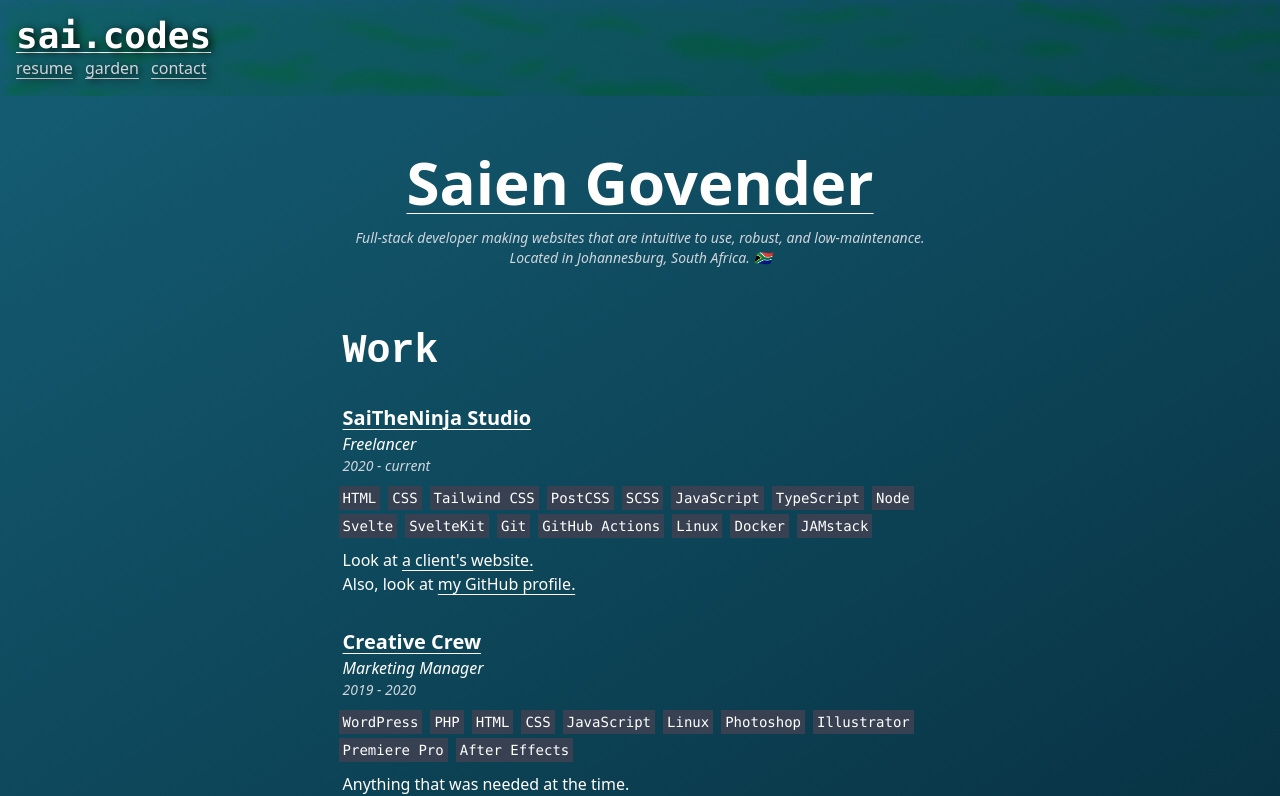
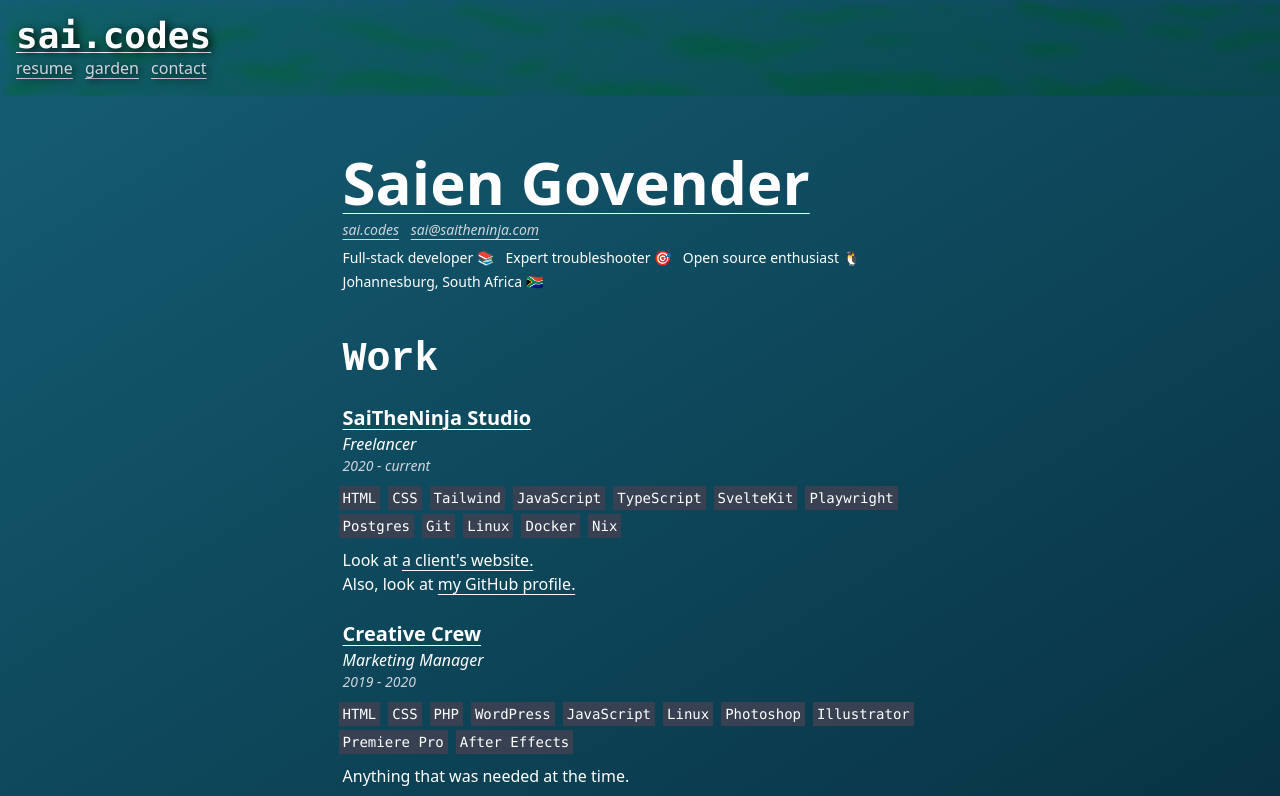
Before and after one commit to saitheninja/sai-codes, a SvelteKit app: page /resume in a window 1280 px wide. Shown: the top 796 px of the page. Built offline with nearby package versions, Linux system fonts and the light colour scheme; a web font is replaced by a local one.

Commit message:
update resume

```diff
--- a/src/routes/resume/+page.svelte
+++ b/src/routes/resume/+page.svelte
@@ -12,21 +12,20 @@
     tools: [
       "HTML",
       "CSS",
-      "Tailwind CSS",
-      "PostCSS",
-      "SCSS",
+      "Tailwind",
 
       "JavaScript",
       "TypeScript",
-      "Node",
-      "Svelte",
       "SvelteKit",
 
+      "Playwright",
+
+      "Postgres",
+
       "Git",
-      "GitHub Actions",
       "Linux",
       "Docker",
-      "JAMstack",
+      "Nix",
     ],
   };
   let workCCrew = {
@@ -39,11 +38,14 @@
     subhText: "Marketing Manager",
     years: "2019 - 2020",
     tools: [
-      "WordPress",
-      "PHP",
       "HTML",
       "CSS",
+
+      "PHP",
+      "WordPress",
+
       "JavaScript",
+
       "Linux",
 
       "Photoshop",
@@ -96,34 +98,41 @@
   <title>sai.codes a resume</title>
 </svelte:head>
 
-<div class="space-y-16">
-  <section
-    id="name"
-    class="text-center"
-  >
+<div class="space-y-12">
+  <section id="name">
     <h1 class="name">
       <a
         href="/resume"
-        title="my resume page"
+        title="my resume"
         class="underline-offset-8"
       >
         Saien Govender
       </a>
     </h1>
+    <div
+      id="contact"
+      class="text-minor my-2 space-x-2"
+    >
+      <span><a href="/">sai.codes</a></span>
+      <span><a href="mailto:sai@saitheninja.com">sai@saitheninja.com</a></span>
+    </div>
 
-    <div class="text-minor mt-4">
-      <p>
-        Full-stack developer making websites that are intuitive to use, robust,
-        and low-maintenance.
-      </p>
+    <div class="mt-2 text-sm">
+      <div class="mb-1 space-x-2">
+        <span>Full-stack developer 📚</span>
+        <span>Expert troubleshooter 🎯</span>
+        <span>Open source enthusiast 🐧</span>
+      </div>
+    </div>
 
-      <p>Located in Johannesburg, South Africa. 🇿🇦</p>
+    <div class="text-sm">
+      <span>Johannesburg, South Africa 🇿🇦</span>
     </div>
   </section>
 
   <section
     id="work"
-    class="space-y-8"
+    class="space-y-6"
   >
     <h2 class="work">Work</h2>
 
```
